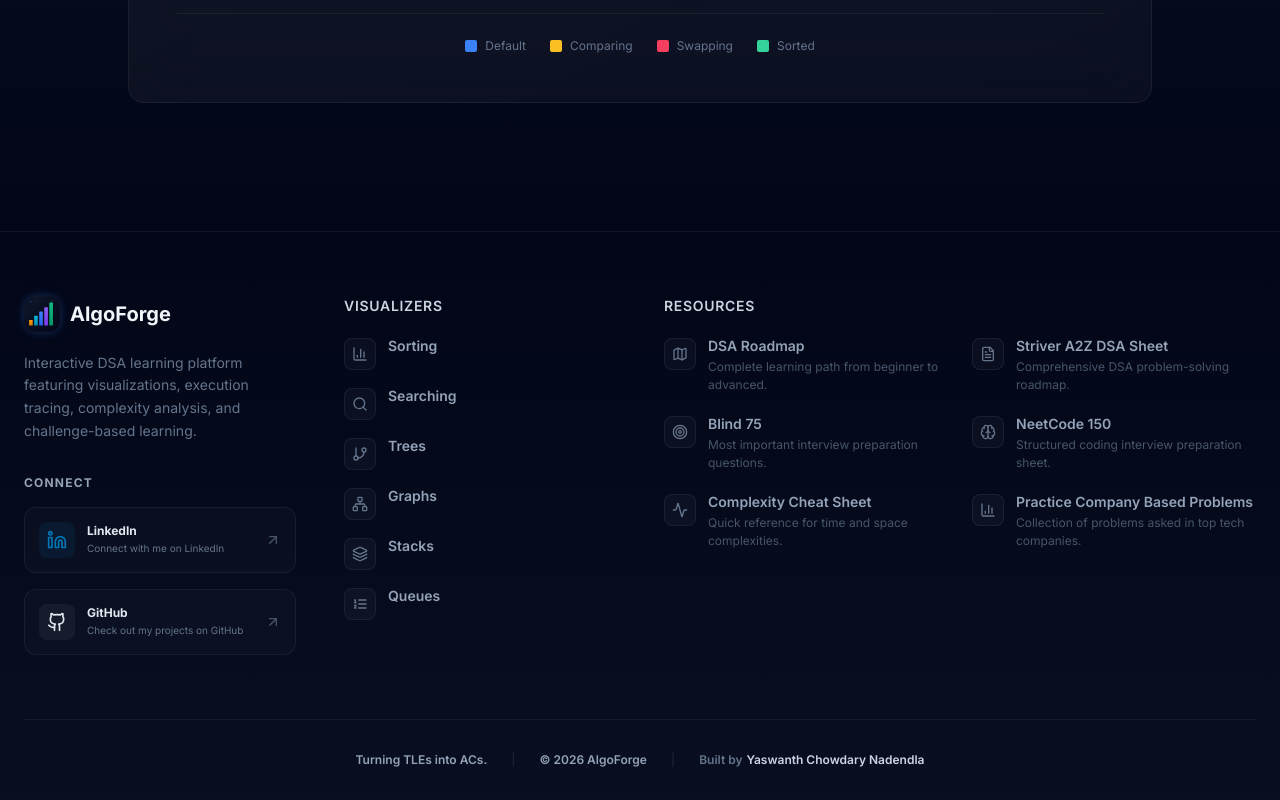
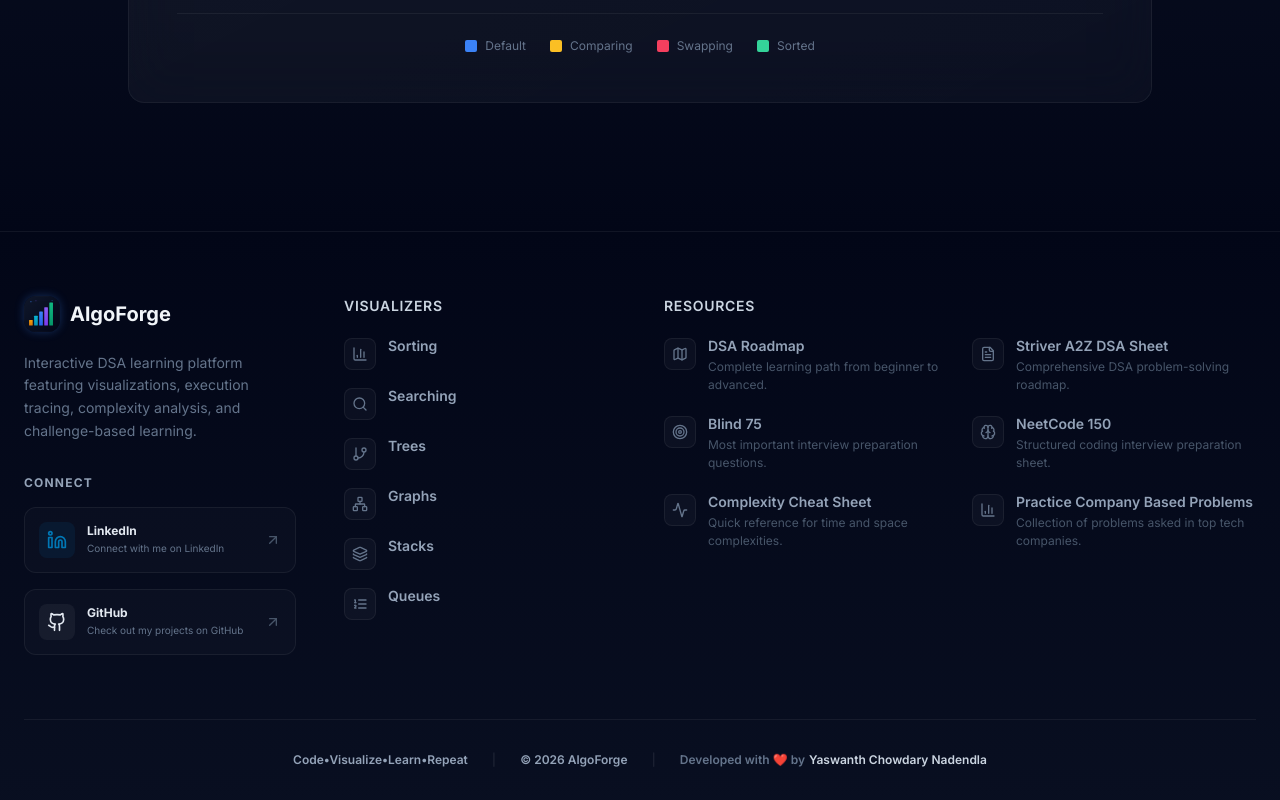
Before and after one commit to YaswanthChowdaryNadendla/AlgoForge-, a React (Vite) app: page / in a window 1280 px wide. Shown: the part 3081-3881 px from the top of the page. Built offline with nearby package versions, Linux system fonts and the light colour scheme; the HTML template or start-up script is replaced by a standard one.

Commit message:
Updated footer

```diff
--- a/src/components/landing/Footer.jsx
+++ b/src/components/landing/Footer.jsx
@@ -212,12 +212,12 @@ export default function Footer() {
 
         {/* Bottom Bar */}
         <div className="pt-8 border-t border-white/[0.06] flex flex-col md:flex-row items-center justify-center gap-4 md:gap-6 text-xs text-slate-500 font-semibold select-none">
-          <span className="text-slate-400">{`Turning TLEs into ACs.`}</span>
+          <span className="text-slate-400">{`Code•Visualize•Learn•Repeat`}</span>
           <span className="hidden md:inline text-white/[0.08]">|</span>
           <span className="text-slate-400">© 2026 AlgoForge</span>
           <span className="hidden md:inline text-white/[0.08]">|</span>
           <div className="flex items-center gap-1">
-            <span>Built by</span>
+            <span>Developed with ❤️ by</span>
             <a
               href="https://www.linkedin.com/in/yaswanth-chowdary-nadendla-174a662a8/"
               target="_blank"
```
Also changed, not shown: 49 other files (tests, documents, lock files or other folders).
